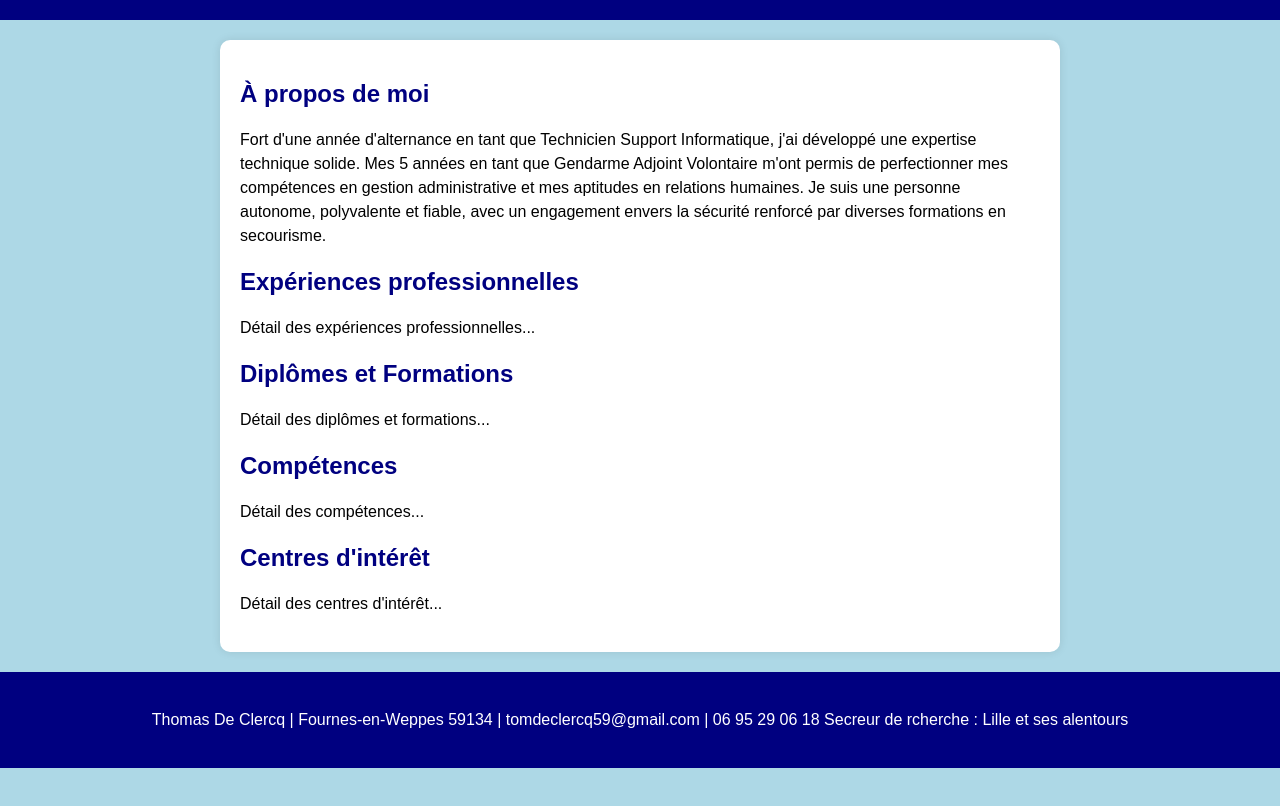
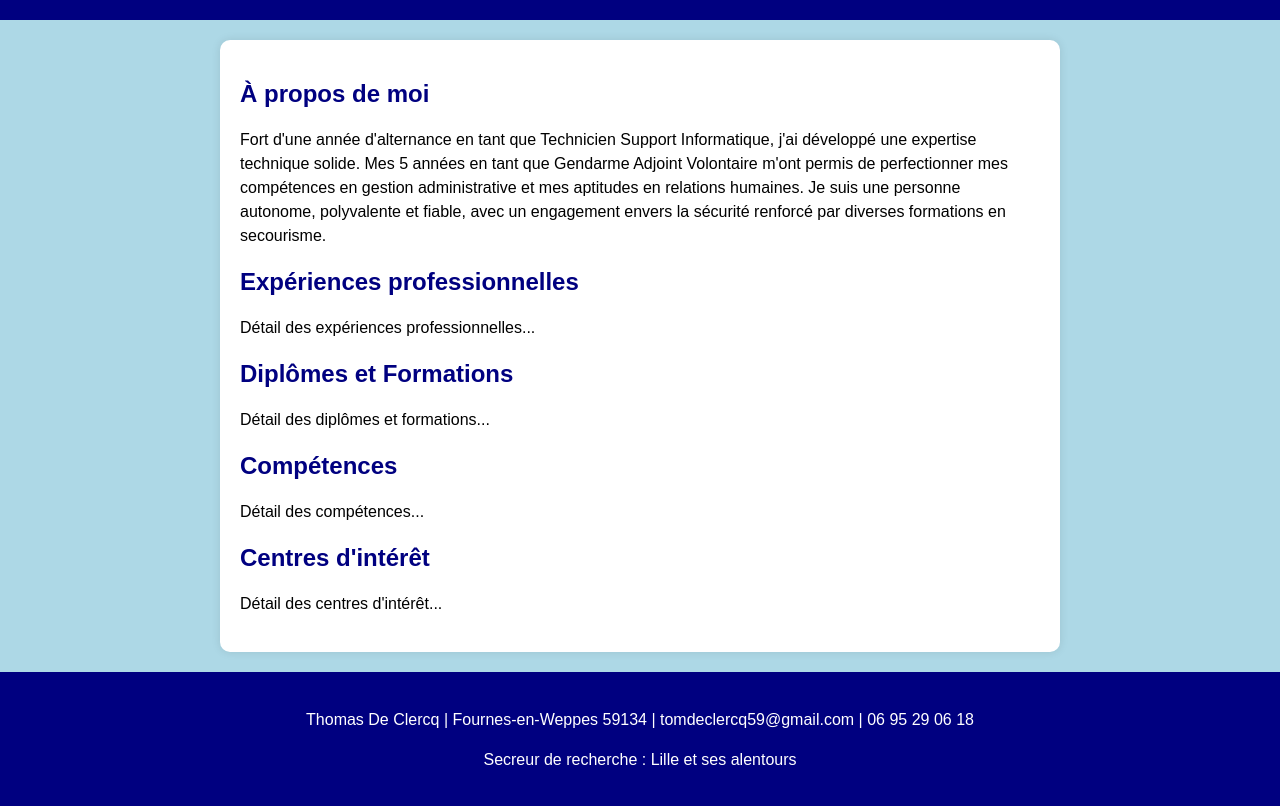
Before and after one commit to decleth/portfolio, a plain HTML site: page index.html in a window 1280 px wide. Shown: the part 78-884 px from the top of the page. Before the commit the page ends 846 px from the top, so only its background shows below. Drawn offline with Linux system fonts and the light colour scheme.

Commit message:
Update index.html

```diff
--- a/index.html
+++ b/index.html
@@ -73,8 +73,8 @@
 </div>
 
 <footer>
-    <p>Thomas De Clercq | Fournes-en-Weppes 59134 | tomdeclercq59@gmail.com | 06 95 29 06 18
-        Secreur de rcherche : Lille et ses alentours</p>
+    <center><p>Thomas De Clercq | Fournes-en-Weppes 59134 | tomdeclercq59@gmail.com | 06 95 29 06 18</p></center>
+    <center><p>Secreur de recherche : Lille et ses alentours</p></center>
 </footer>
 
 </body>
```
